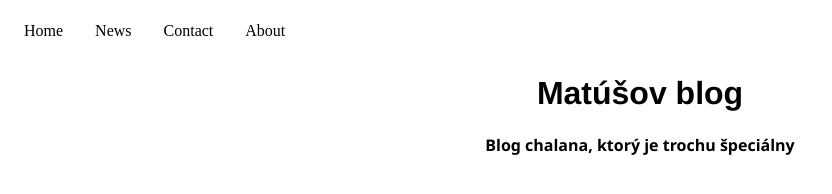
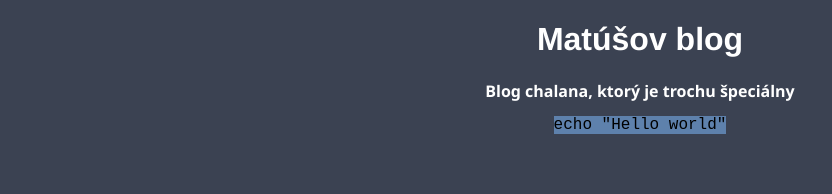
Before and after one commit to TenTypekMatus/blog-from-scratch, a plain HTML site: page index.html in a window 1280 px wide. Shown: the whole page, without its empty margins (0-832 px from the left). Drawn offline with Linux system fonts and the light colour scheme.

Commit message:
Lookin' good.

```diff
--- a/index.html
+++ b/index.html
@@ -8,13 +8,8 @@
     <link rel="stylesheet" href="./style.css">
 </head>
 <body>
-    <ul>
-        <li><a href="default.asp">Home</a></li>
-        <li><a href="news.asp">News</a></li>
-        <li><a href="contact.asp">Contact</a></li>
-        <li><a href="about.asp">About</a></li>
-      </ul>
     <h1>Matúšov blog</h1>
     <h2>Blog chalana, ktorý je trochu špeciálny</h2>
+    <code class="language-bash">echo "Hello world"</code>
 </body>
 </html>
--- a/style.css
+++ b/style.css
@@ -1,12 +1,19 @@
+body {
+  background-color: #3B4252;
+  text-align: center;
+}
+
 h1 {
     font-family: 'Franklin Gothic Medium', 'Arial Narrow', Arial, sans-serif;
     text-align: center;
     border: 2cm;
+    color: #fff;
 }
 h2 {
     font-family: 'Segoe UI', Tahoma, Geneva, Verdana, sans-serif;
     text-align: center;
     font-size: medium;
+    color: #fff;
 }
 ul {
     list-style-type: none;
@@ -32,3 +39,7 @@ ul {
     font-family: Arial, Helvetica, sans-serif;
     font-size: 12;
  }
+ code {
+  font-family: "FiraCode Nerd Font", monospace;
+  background-color: #5E81AC;
+ }
```
Also changed, not shown: templates/post.html (added, +12 -0 lines), 2 other files.
